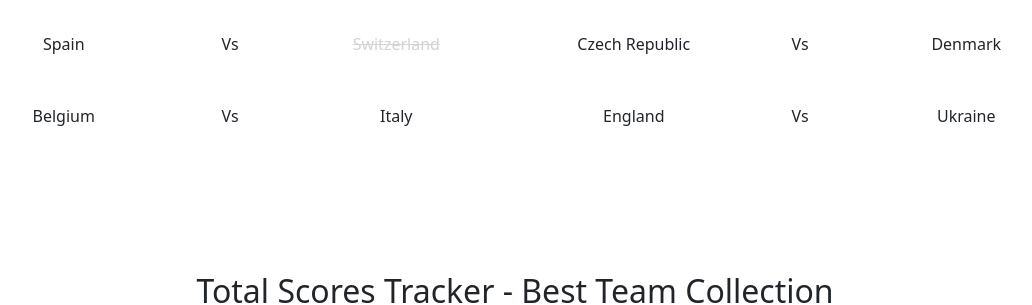
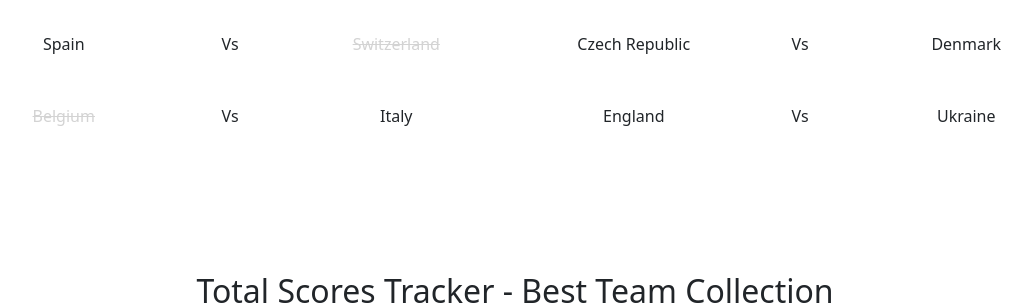
Before and after one commit to cgpalmer/euro_21, a Django app: page / in a window 1280 px wide. Shown: the part 184-489 px from the top of the page, without its empty margins (125-1157 px from the left). Run offline with Django 3.2, Linux system fonts and the light colour scheme; data that the repository does not hold is empty; some libraries are stand-ins or nearby versions.

Commit message:
Knocking out belgium

```diff
--- a/home/templates/home/index.html
+++ b/home/templates/home/index.html
@@ -26,7 +26,7 @@
                     <div class="col-5"><del class="greyed">Switzerland</del></div>
                 </div>
                 <div class="row mb-5">
-                    <div class="col-5">Belgium</div>
+                    <div class="col-5"><del class="greyed">Belgium</del></div>
                     <div class="col-2">Vs</div>
                     <div class="col-5">Italy</div>
                 </div>
```
